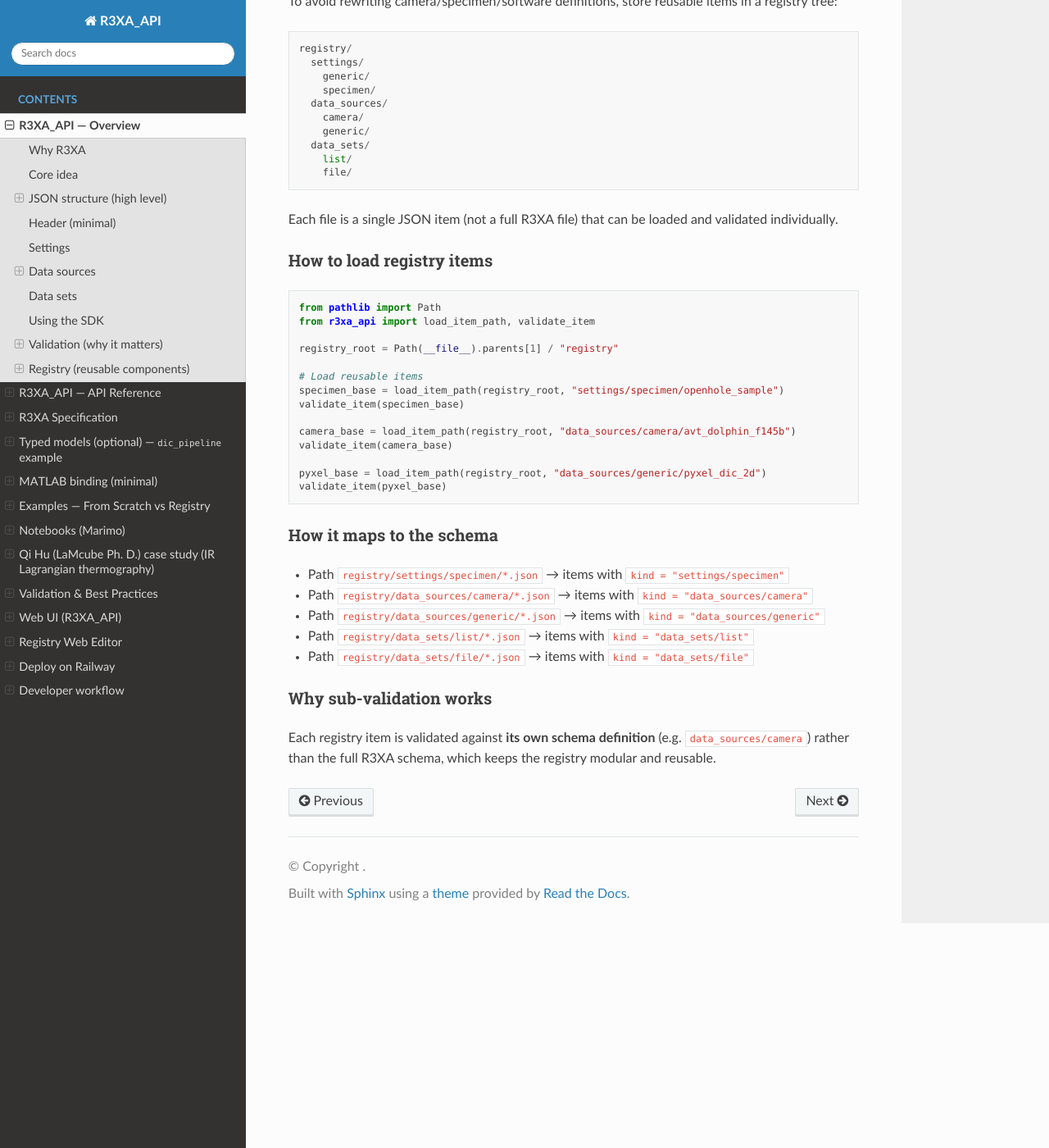
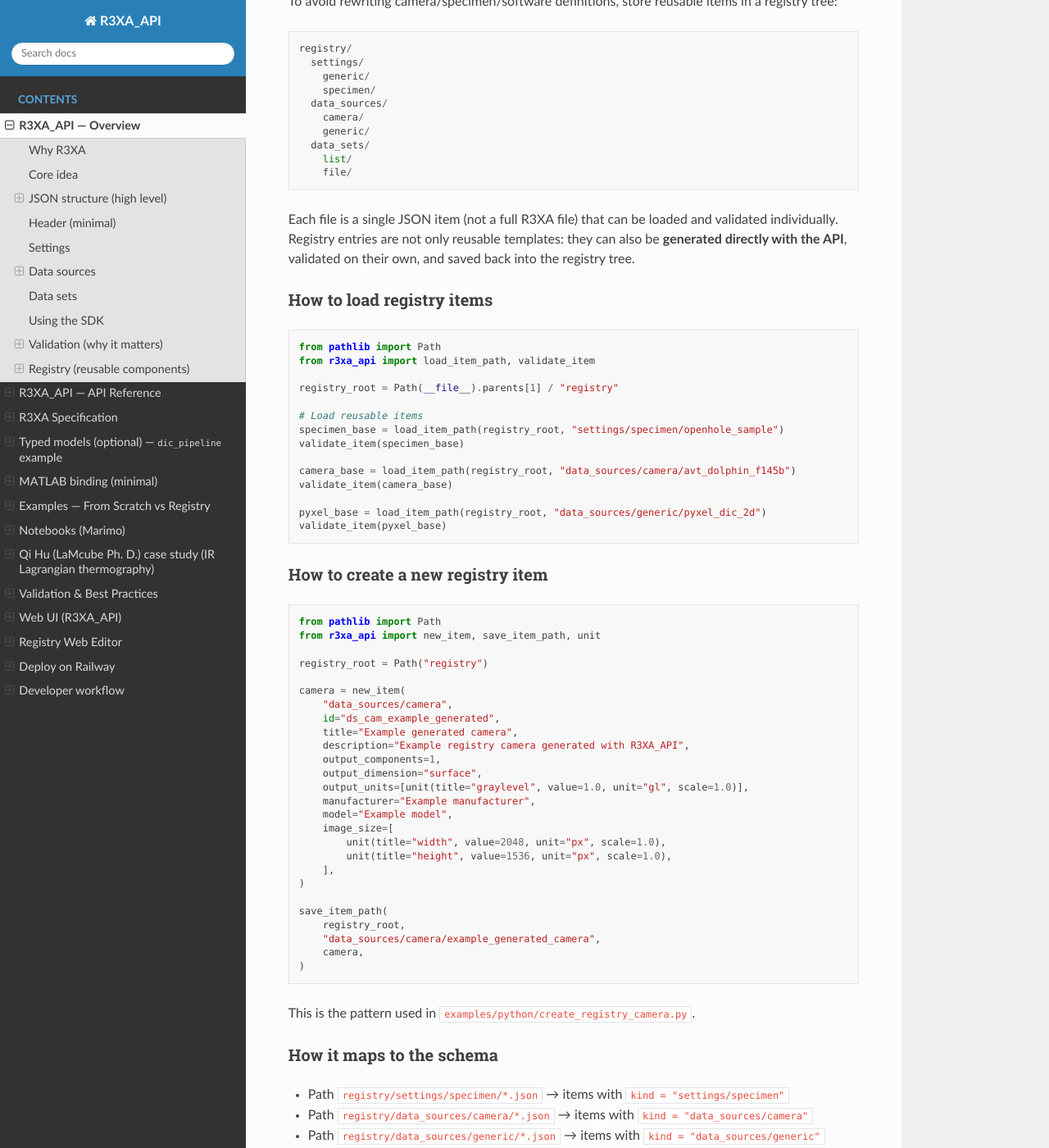
Before and after one commit to jeffwitz/R3XA_API, a Sphinx documentation site: the page built from docs/overview.md, in a window 1280 px wide and 1400 px high, scrolled down 5283 px. Shown: the whole window at 82% size. Built offline with Sphinx 7.4.7 and the Read the Docs theme 3.1.0, drawn with Linux system fonts in a browser that asks for light colours.

Commit message:
feat(registry): add validated registry item creation workflow

````diff
--- a/docs/overview.md
+++ b/docs/overview.md
@@ -231,6 +231,7 @@ registry/
 ```
 
 Each file is a single JSON item (not a full R3XA file) that can be loaded and validated individually.
+Registry entries are not only reusable templates: they can also be **generated directly with the API**, validated on their own, and saved back into the registry tree.
 
 ### How to load registry items
 ```python
@@ -250,6 +251,38 @@ pyxel_base = load_item_path(registry_root, "data_sources/generic/pyxel_dic_2d")
 validate_item(pyxel_base)
 ```
 
+### How to create a new registry item
+```python
+from pathlib import Path
+from r3xa_api import new_item, save_item_path, unit
+
+registry_root = Path("registry")
+
+camera = new_item(
+    "data_sources/camera",
+    id="ds_cam_example_generated",
+    title="Example generated camera",
+    description="Example registry camera generated with R3XA_API",
+    output_components=1,
+    output_dimension="surface",
+    output_units=[unit(title="graylevel", value=1.0, unit="gl", scale=1.0)],
+    manufacturer="Example manufacturer",
+    model="Example model",
+    image_size=[
+        unit(title="width", value=2048, unit="px", scale=1.0),
+        unit(title="height", value=1536, unit="px", scale=1.0),
+    ],
+)
+
+save_item_path(
+    registry_root,
+    "data_sources/camera/example_generated_camera",
+    camera,
+)
+```
+
+This is the pattern used in `examples/python/create_registry_camera.py`.
+
 ### How it maps to the schema
 - Path `registry/settings/specimen/*.json` → items with `kind = "settings/specimen"`
 - Path `registry/data_sources/camera/*.json` → items with `kind = "data_sources/camera"`
--- a/r3xa_api/__init__.py
+++ b/r3xa_api/__init__.py
@@ -1,7 +1,7 @@
 import importlib
 
 from .core import R3XAFile, new_item, unit, data_set_file
-from .registry import load_item, validate_item, load_registry, merge_item, Registry
+from .registry import load_item, save_item, load_item_path, save_item_path, validate_item, load_registry, merge_item, Registry
 from .schema import load_schema, schema_version
 from .typed import from_model
 from .validate import validate
@@ -30,6 +30,9 @@ __all__ = [
     "schema_version",
     "validate",
     "load_item",
+    "save_item",
+    "load_item_path",
+    "save_item_path",
     "validate_item",
     "load_registry",
     "merge_item",
````
Also changed, not shown: README.md (+1 -0 lines), docs/api.md (+25 -2 lines), docs/examples.md (+15 -0 lines), 5 other files.
